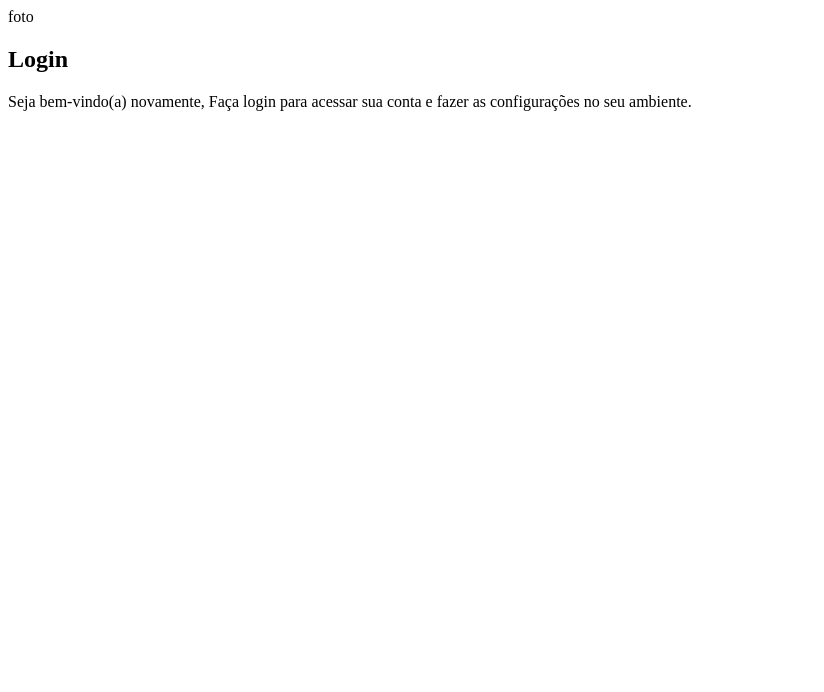
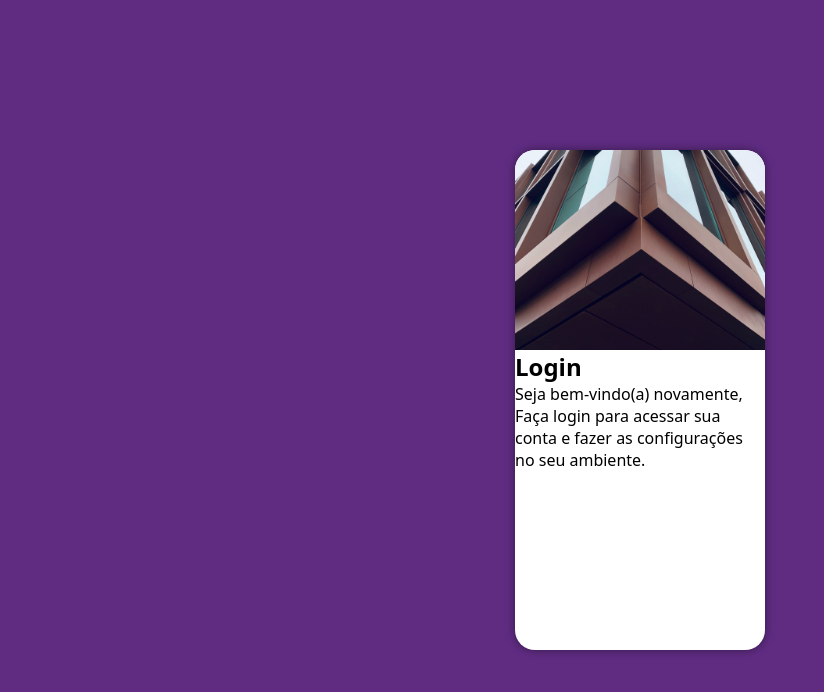
Before and after one commit to IvonaldoBarbosa/projeto-login, a plain HTML site: page index.html in a window 1280 px wide. Shown: the whole page, without its empty margins (0-824 px from the left). Drawn offline with Linux system fonts and the light colour scheme.

Commit message:
Atualizando projeto

```diff
--- a/estilos/style.css
+++ b/estilos/style.css
@@ -4,3 +4,48 @@
 verde: #49a09d
 lilás: #5f2c82
 */
+
+* {
+    font-family: system-ui, -apple-system, BlinkMacSystemFont, 'Segoe UI', Roboto, Oxygen, Ubuntu, Cantarell, 'Open Sans', 'Helvetica Neue', sans-serif;
+    margin: 0px;
+    padding: 0px;
+    box-sizing: border-box;
+}
+
+body,html {
+    background-color:#5f2c82 ;
+    height: 100vh;
+    width: 100vw;
+}
+
+main {
+    position: relative;
+    height: 100vh;
+    width: 100vw;
+}
+
+section#login {
+    position: absolute;
+    top: 50%;
+    left: 50%;
+    transform: translate(-50%, -50%);
+    overflow: hidden;
+
+    background-color: white;
+    width: 250px;
+    height: 500px;
+    border-radius: 20px;
+    box-shadow: 0px 0px 10px rgba(0, 0, 0, 0.438);
+}
+
+section#login > div#imagem {
+    display: block;
+    background: url('../imagens/predio.jpg') no-repeat;
+    background-size: cover;
+    background-position: left bottom;
+    height: 200px;
+}
+
+section#login > div#formulario {
+    display: block;
+}
--- a/index.html
+++ b/index.html
@@ -11,7 +11,7 @@
     <main>
         <section id="login">
             <div id="imagem">
-                foto
+                <!--Aqui vai a imagem dentro das css-->
             </div>
             <div id="formulario">
                 <h1>Login</h1>
```
